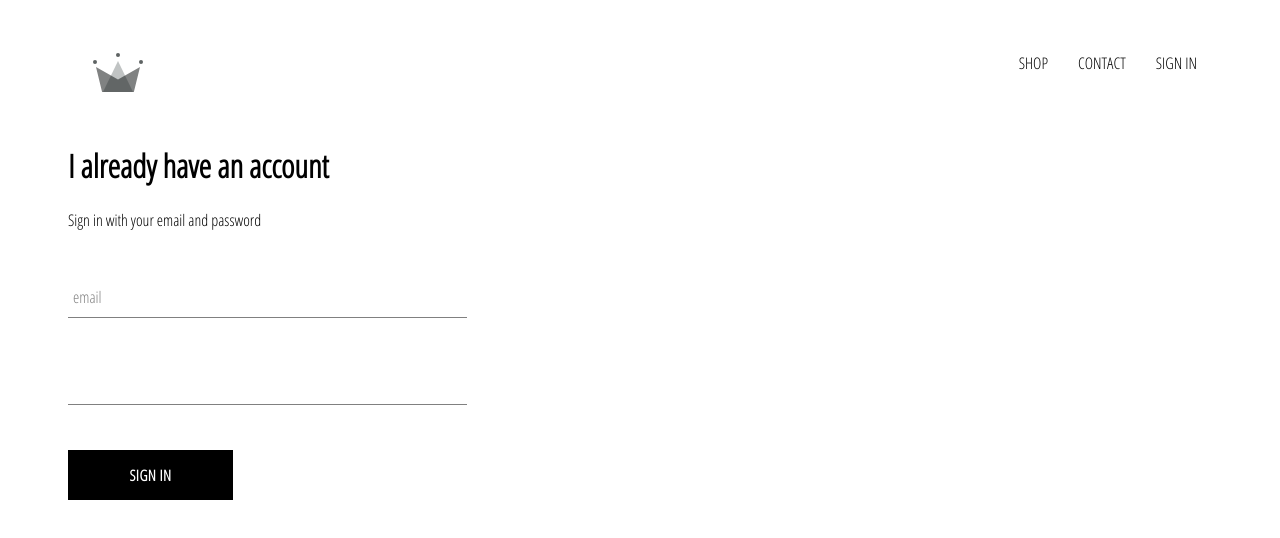
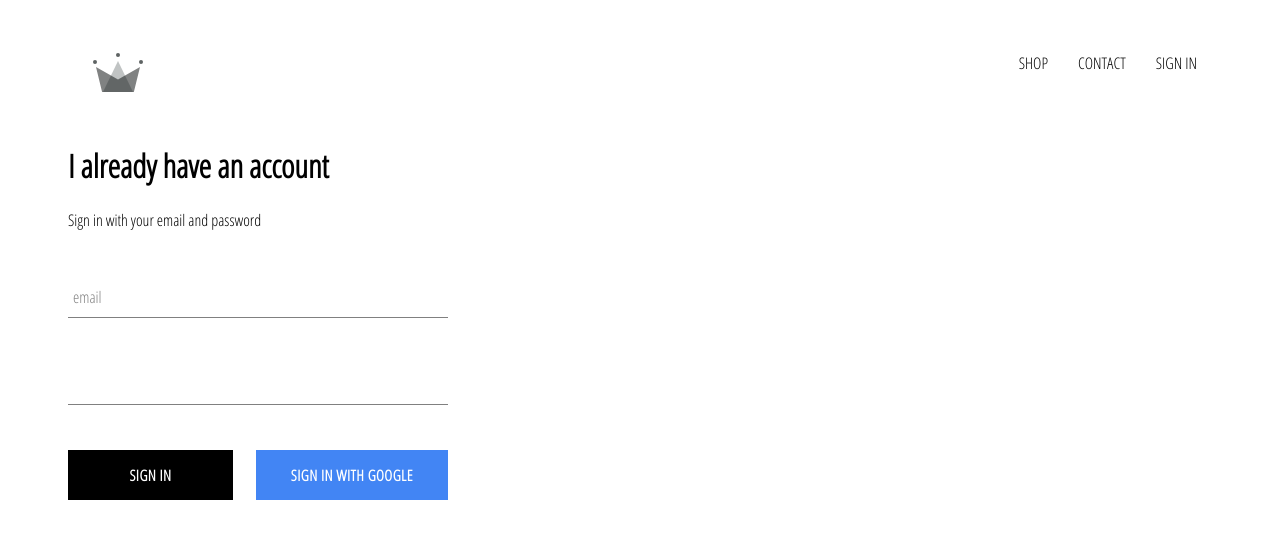
Before and after one commit to princeede/crwn-clothing, a React (Create React App) app: page /sign-in in a window 1280 px wide. Shown: the top 538 px of the page. Built offline with nearby package versions, Linux system fonts and the light colour scheme; no server answers.

Commit message:
added google auth

```diff
--- a/package.json
+++ b/package.json
@@ -6,6 +6,8 @@
     "@testing-library/jest-dom": "^5.11.4",
     "@testing-library/react": "^11.1.0",
     "@testing-library/user-event": "^12.1.10",
+    "axios": "^0.21.1",
+    "firebase": "^8.3.1",
     "node-sass": "^5.0.0",
     "react": "^17.0.1",
     "react-dom": "^17.0.1",
--- a/src/App.css
+++ b/src/App.css
@@ -7,3 +7,7 @@
     text-decoration: none;
     color: black;
 }
+
+* {
+    box-sizing: border-box;
+}
--- a/src/App.jsx
+++ b/src/App.jsx
@@ -4,6 +4,7 @@
 import ShopPage from "./pages/shop/shop.component";
 import Header from "./components/header/header.component";
 import SignInAndSignUpPage from "./pages/sign-in-and-sign-up-page/sign-in-and-sign-up-page.component";
+import { auth } from "./firebase/firebase.utils";
 
 const HatsPage = () => (
   <div>
@@ -11,10 +12,30 @@
   </div>
 );
 
-function App() {
+class App extends React.Component {
+  constructor(props) {
+    super();
+    this.state = {
+      currentUser: null,
+    };
+  }
+
+  unsubscribeFromAuth = null;
+
+  componentDidMount() {
+    this.unsubscribeFromAuth = auth.onAuthStateChanged((user) => {
+      this.setState({ currentUser: user });
+      console.log(user);
+    });
+  }
+
+  componentWillUnmount() {
+    this.unsubscribeFromAuth();
+  }
+  render() {
     return (
       <div>
-      <Header />
+        <Header currentUser={this.state.currentUser} />
         <Switch>
           <Route exact={true} path="/" component={HomePage} />
           <Route exact={true} path="/shop" component={ShopPage} />
@@ -24,5 +45,6 @@
       </div>
     );
   }
+}
 
 export default App;
--- a/src/components/custom-button/custom-button.component.jsx
+++ b/src/components/custom-button/custom-button.component.jsx
@@ -1,7 +1,7 @@
 import "./custom-button.styles.scss"
 
-const CustomButton = ({ children, ...otherProps }) => (
-  <button className="custom-button" {...otherProps}>
+const CustomButton = ({ children, isGoogleSignIn, ...otherProps }) => (
+  <button className={`custom-button ${isGoogleSignIn ? 'google-sing-in': ''}`} {...otherProps}>
     {children}
   </button>
 );
--- a/src/components/custom-button/custom-button.styles.scss
+++ b/src/components/custom-button/custom-button.styles.scss
@@ -18,4 +18,12 @@
         color: black;
         border: 1px solid black;
     }
+    &.google-sing-in {
+        background-color: #4285f4;
+        color: white;
+        &:hover {
+            background-color: #357ae8;
+            border: none;
+        }
+    }
 }
--- a/src/components/header/header.component.jsx
+++ b/src/components/header/header.component.jsx
@@ -1,17 +1,33 @@
 import { Link } from "react-router-dom";
-import {ReactComponent as Logo} from "../../assets/crown.svg"
-import "./header.styles.scss"
+import { ReactComponent as Logo } from "../../assets/crown.svg";
+import { auth } from "../../firebase/firebase.utils";
+import "./header.styles.scss";
 
-const Header = () => (<div className="header">
+const Header = ({ currentUser }) => (
+  <div className="header">
     <div className="logo-container">
-        <Link to="/"><Logo /></Link>
+      <Link to="/">
+        <Logo />
+      </Link>
     </div>
     <div className="options">
-        <Link className="option" to="/shop">SHOP</Link>
-        <Link className="option" to="/shop">CONTACT</Link>
-        <Link className="option" to="/sign-in">SIGN IN</Link>
+      <Link className="option" to="/shop">
+        SHOP
+      </Link>
+      <Link className="option" to="/shop">
+        CONTACT
+      </Link>
+      {currentUser ? (
+        <div className="option" onClick={() => auth.signOut()}>
+          SIGN OUT
+        </div>
+      ) : (
+        <Link className="option" to="/sign-in">
+          SIGN IN
+        </Link>
+      )}
     </div>
-</div>)
-
+  </div>
+);
 
 export default Header;
--- a/src/components/header/header.styles.scss
+++ b/src/components/header/header.styles.scss
@@ -17,6 +17,7 @@
         justify-content: flex-end;
         .option {
             padding: 10px 15px;
+            cursor: pointer;
         }
     }
 }
--- a/src/components/sign-in/sign-in.styles.scss
+++ b/src/components/sign-in/sign-in.styles.scss
@@ -1,8 +1,12 @@
 .sign-in {
-    width: 30vw;
+    width: 380px;
     display: flex;
     flex-direction: column;
     .title {
         margin: 10px 0;
     }
+    .buttons {
+        display: flex;
+        justify-content: space-between;
+    }
 }
--- a/src/components/sign-in/sign.componet.jsx
+++ b/src/components/sign-in/sign.componet.jsx
@@ -2,6 +2,7 @@
 import FormInput from "../form-input/form-input.component";
 import "./sign-in.styles.scss";
 import CustomButton from "../custom-button/custom-button.component";
+import { signInWithGoogle } from "../../firebase/firebase.utils";
 
 class SignIn extends React.Component {
   constructor(props) {
@@ -48,9 +49,12 @@
             handleChange={this.handleChange}
             required
           />
-          <CustomButton type="submit" value="Submit">
-            Sign In
-          </CustomButton>
+          <div className="buttons">
+            <CustomButton type="submit">Sign In</CustomButton>
+            <CustomButton onClick={signInWithGoogle} isGoogleSignIn={true}>
+              Sign In With Google
+            </CustomButton>
+          </div>
         </form>
       </div>
     );
--- /dev/null
+++ b/src/firebase/firebase.utils.js
@@ -0,0 +1,25 @@
+import firebase from "firebase/app";
+import "firebase/firestore";
+import "firebase/auth";
+
+const config = {
+    apiKey: "AIzaSyA-ZzIgF7i_kiowNL8_WCRYLnxDJ-0Yrco",
+    authDomain: "crwn-clothing-e69b4.firebaseapp.com",
+    projectId: "crwn-clothing-e69b4",
+    storageBucket: "crwn-clothing-e69b4.appspot.com",
+    messagingSenderId: "288309923277",
+    appId: "1:288309923277:web:99c85adb7524056b0c4884",
+    measurementId: "G-1PMKB0JJR9"
+};
+
+
+firebase.initializeApp(config);
+
+export const auth = firebase.auth();
+export const firestore = firebase.firestore();
+
+const provider = new firebase.auth.GoogleAuthProvider();
+provider.setCustomParameters({ prompt: 'select_account' })
+export const signInWithGoogle = () => auth.signInWithPopup(provider);
+
+export default firebase;
```
Also changed, not shown: 2 other files (tests, documents, lock files or other folders). Lines whose indentation alone changed are shown as unchanged.
